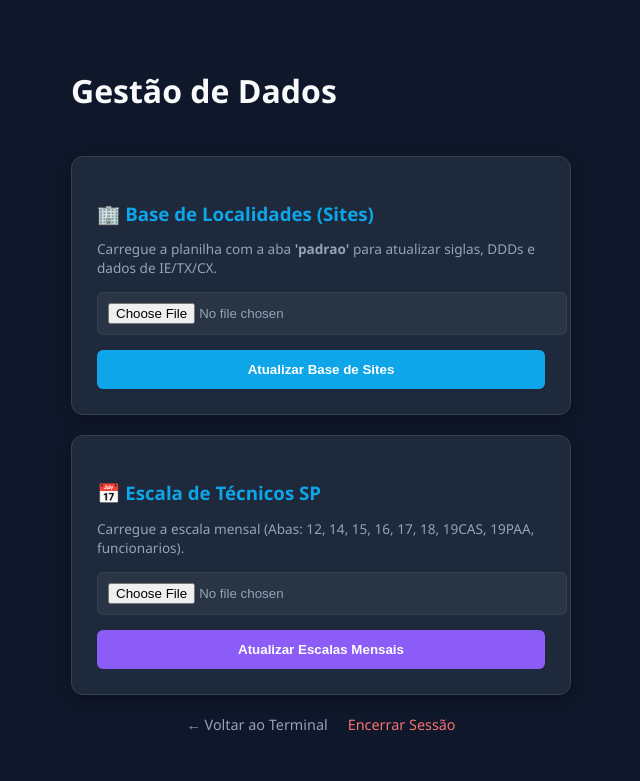
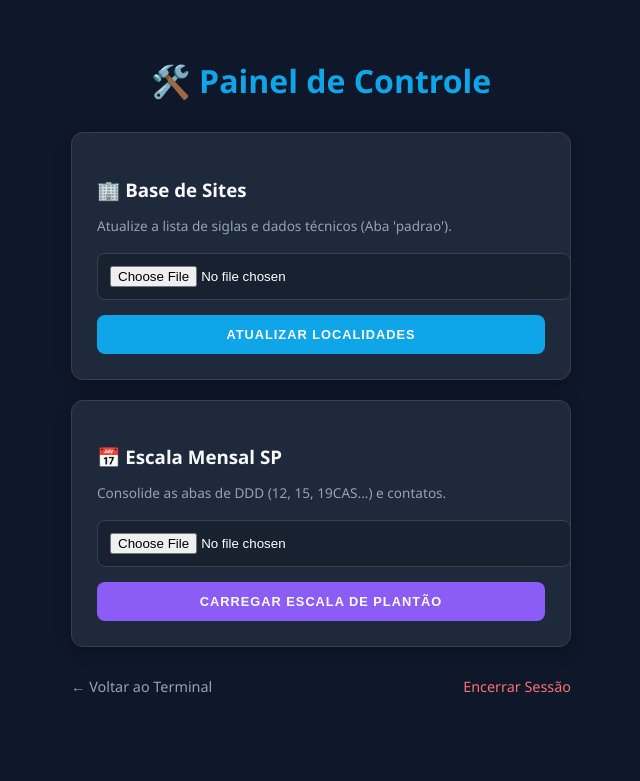
Before and after one commit to VictorOli23/Consultas-SPI, a FastAPI app: page /admin in a window 1280 px wide. Shown: the top 781 px of the page, without its empty margins (319-959 px from the left). Run offline with FastAPI, Linux system fonts and the light colour scheme; the visitor is signed in with stand-in values (Sample User, id 1); some libraries are stand-ins or nearby versions.

Commit message:
Update admin.html

```diff
--- a/templates/admin.html
+++ b/templates/admin.html
@@ -2,6 +2,7 @@
 <html lang="pt-br">
 <head>
     <meta charset="UTF-8">
+    <meta name="viewport" content="width=device-width, initial-scale=1.0">
     <title>Painel Admin - NetQuery</title>
     <style>
         :root {
@@ -10,55 +11,59 @@
             --blue: #0ea5e9;
             --purple: #8b5cf6;
             --text: #f8fafc;
+            --border: #334155;
         }
-        body { background: var(--bg); color: var(--text); font-family: 'Segoe UI', sans-serif; display: flex; flex-direction: column; align-items: center; padding: 40px; }
+        body { background: var(--bg); color: var(--text); font-family: 'Segoe UI', sans-serif; display: flex; flex-direction: column; align-items: center; padding: 30px; }
         .container { width: 100%; max-width: 500px; }
-        .card { background: var(--card); padding: 25px; border-radius: 12px; margin-bottom: 20px; border: 1px solid #334155; box-shadow: 0 4px 15px rgba(0,0,0,0.3); }
-        h3 { margin-bottom: 10px; color: var(--blue); }
-        p { font-size: 0.85rem; color: #94a3b8; margin-bottom: 15px; }
+        h1 { text-align: center; color: var(--blue); margin-bottom: 30px; }
 
-        input[type="file"] { background: rgba(255,255,255,0.05); padding: 10px; border-radius: 6px; width: 100%; margin-bottom: 15px; border: 1px solid #334155; color: #94a3b8; }
+        .card { background: var(--card); padding: 25px; border-radius: 12px; margin-bottom: 20px; border: 1px solid var(--border); box-shadow: 0 4px 15px rgba(0,0,0,0.3); }
+        h3 { margin-bottom: 8px; color: var(--text); }
+        p { font-size: 0.85rem; color: #94a3b8; margin-bottom: 18px; }
 
-        .btn { border: none; padding: 12px; border-radius: 6px; cursor: pointer; width: 100%; font-weight: bold; transition: 0.3s; color: white; }
+        input[type="file"] { background: rgba(0,0,0,0.2); padding: 12px; border-radius: 8px; width: 100%; margin-bottom: 15px; border: 1px solid var(--border); color: #fff; cursor: pointer; }
+
+        .btn { border: none; padding: 12px; border-radius: 8px; cursor: pointer; width: 100%; font-weight: bold; transition: 0.2s; color: white; text-transform: uppercase; font-size: 0.8rem; letter-spacing: 1px; }
         .btn-sites { background: var(--blue); }
         .btn-escala { background: var(--purple); }
-        .btn:hover { opacity: 0.8; transform: scale(1.02); }
+        .btn:hover { filter: brightness(1.2); transform: translateY(-2px); }
+        .btn:active { transform: translateY(0); }
 
-        .msg { padding: 10px; border-radius: 6px; margin-bottom: 20px; text-align: center; width: 100%; font-weight: bold; }
-        .success { background: #065f46; color: #34d399; }
-        .error { background: #7f1d1d; color: #f87171; }
+        .msg { padding: 12px; border-radius: 8px; margin-bottom: 20px; text-align: center; font-weight: bold; font-size: 0.9rem; }
+        .success { background: #064e3b; color: #34d399; border: 1px solid #059669; }
+        .error { background: #7f1d1d; color: #f87171; border: 1px solid #dc2626; }
 
-        .nav-links { margin-top: 20px; display: flex; gap: 20px; justify-content: center; }
-        a { color: #94a3b8; text-decoration: none; font-size: 0.9rem; }
+        .footer-nav { margin-top: 30px; display: flex; justify-content: space-between; width: 100%; }
+        a { color: #94a3b8; text-decoration: none; font-size: 0.9rem; transition: 0.2s; }
         a:hover { color: var(--blue); }
     </style>
 </head>
 <body>
     <div class="container">
-        <h1>Gestão de Dados</h1><br>
+        <h1>🛠️ Painel de Controle</h1>
 
         {% if msg %} <div class="msg success">{{ msg }}</div> {% endif %}
         {% if error %} <div class="msg error">{{ error }}</div> {% endif %}
 
         <div class="card">
-            <h3>🏢 Base de Localidades (Sites)</h3>
-            <p>Carregue a planilha com a aba <b>'padrao'</b> para atualizar siglas, DDDs e dados de IE/TX/CX.</p>
+            <h3>🏢 Base de Sites</h3>
+            <p>Atualize a lista de siglas e dados técnicos (Aba 'padrao').</p>
             <form action="/upload/sites" method="post" enctype="multipart/form-data">
                 <input type="file" name="file" required>
-                <button type="submit" class="btn btn-sites">Atualizar Base de Sites</button>
+                <button type="submit" class="btn btn-sites">Atualizar Localidades</button>
             </form>
         </div>
 
         <div class="card">
-            <h3>📅 Escala de Técnicos SP</h3>
-            <p>Carregue a escala mensal (Abas: 12, 14, 15, 16, 17, 18, 19CAS, 19PAA, funcionarios).</p>
+            <h3>📅 Escala Mensal SP</h3>
+            <p>Consolide as abas de DDD (12, 15, 19CAS...) e contatos.</p>
             <form action="/upload/escala" method="post" enctype="multipart/form-data">
                 <input type="file" name="file" required>
-                <button type="submit" class="btn btn-escala">Atualizar Escalas Mensais</button>
+                <button type="submit" class="btn btn-escala">Carregar Escala de Plantão</button>
             </form>
         </div>
 
-        <div class="nav-links">
+        <div class="footer-nav">
             <a href="/">← Voltar ao Terminal</a>
             <a href="/logout" style="color: #f87171;">Encerrar Sessão</a>
         </div>
```
